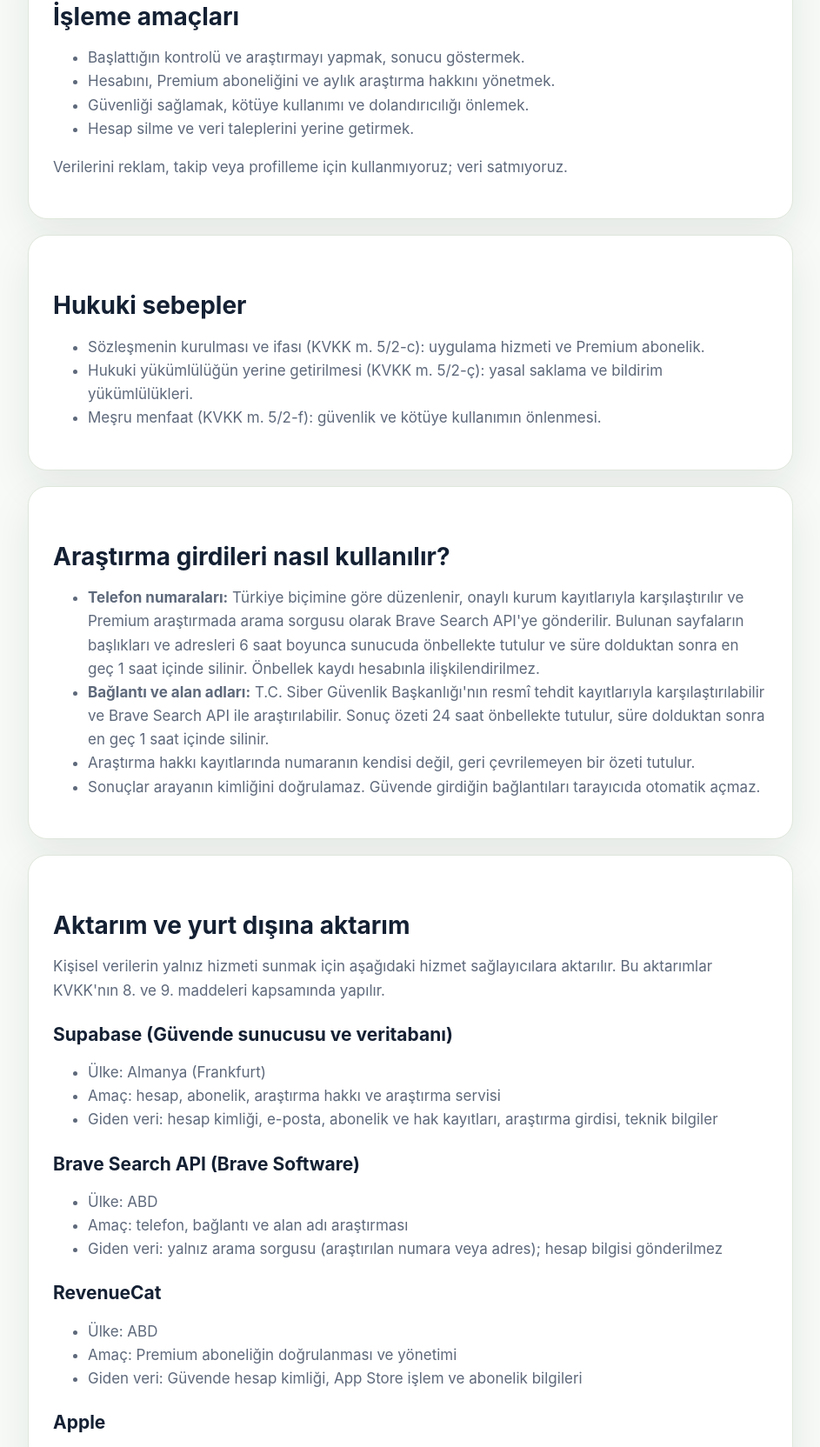
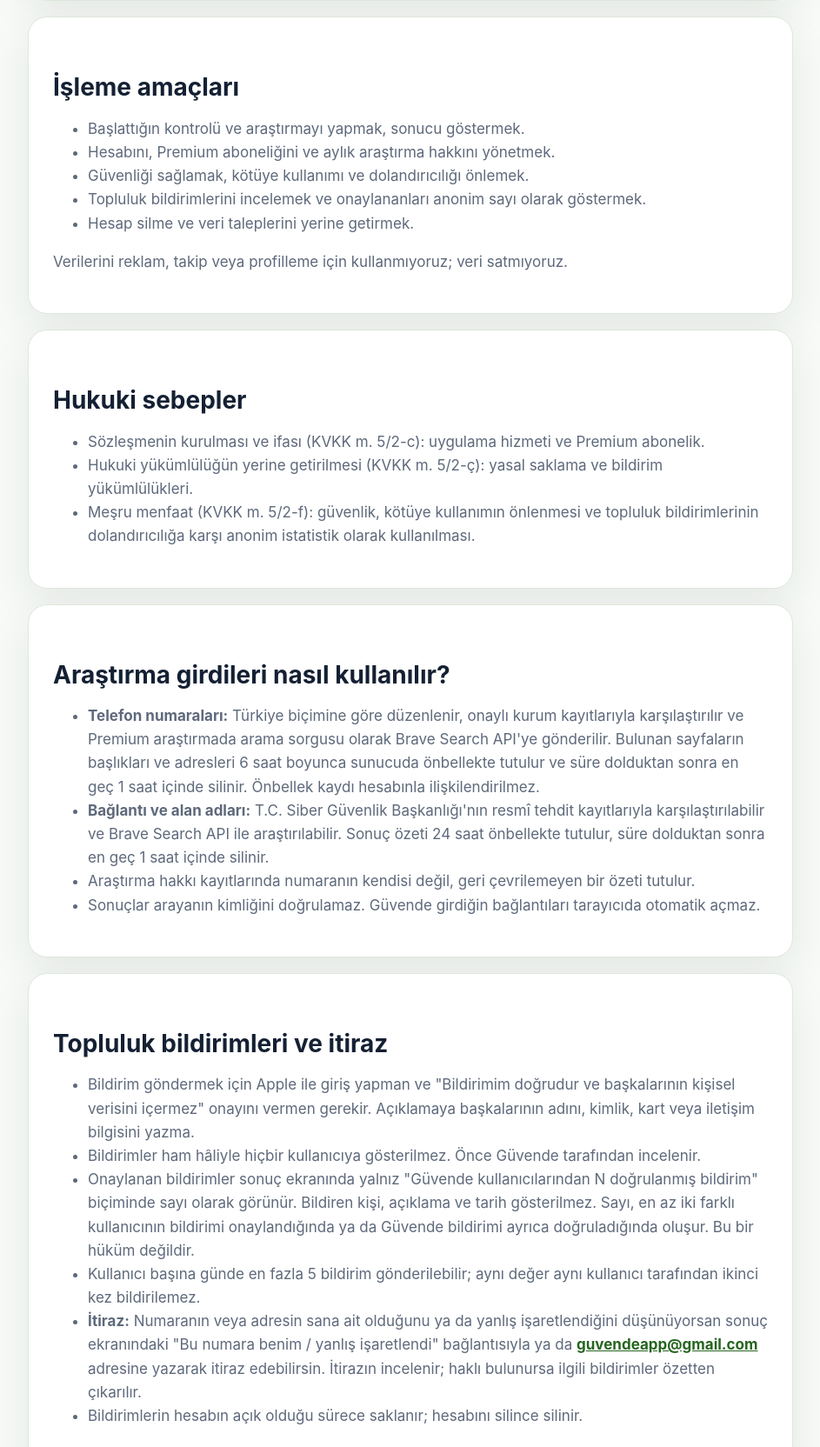
Before and after one commit to Kartall2/guvende-public, a plain HTML site: page privacy/index.html in a window 1280 px wide. Shown: the part 1511-3175 px from the top of the page at 87% size, without its empty margins (168-1111 px from the left). Drawn offline with Linux system fonts and the light colour scheme.

Commit message:
Premium V2 terms 1.0.2; privacy: community reports and appeals
Co-Authored-By: Claude Opus 5.5 <noreply@anthropic.com>

```diff
--- a/privacy/index.html
+++ b/privacy/index.html
@@ -53,6 +53,7 @@
           <li><strong>Abonelik bilgileri:</strong> abonelik ürünü, deneme veya ücretli dönem, bitiş tarihi, App Store işlem bilgileri ve Premium Ek Koşullar'ı kabul ettiğin tarih ile sürüm.</li>
           <li><strong>Kullanım hakkı bilgileri:</strong> aylık limit, kullanılan ve kalan araştırma hakkı.</li>
           <li><strong>Arama geçmişi (araştırma girdileri):</strong> araştırmasını başlattığın telefon numarası, bağlantı veya alan adı. Bunlar sorguladığın numara ve adreslerdir; kendi telefon numaran değildir.</li>
+          <li><strong>Topluluk bildirimleri:</strong> "Bilgi ekle" ile gönderdiğin tür (numara, link, SMS içeriği, IBAN veya e-posta), değer, kategori, en fazla 500 karakterlik açıklama ve olay tarihi. Görsel veya dosya eki alınmaz.</li>
           <li><strong>Teknik bilgiler:</strong> IP adresi ve istek bilgileri gibi altyapı kayıtları.</li>
           <li><strong>Cihazda kalan bilgiler:</strong> maskelenmiş kontrol geçmişi ve tercihler. IBAN, e-posta ve mesaj metinleri cihazında analiz edilir, sunucuya gönderilmez.</li>
         </ul>
@@ -64,6 +65,7 @@
           <li>Başlattığın kontrolü ve araştırmayı yapmak, sonucu göstermek.</li>
           <li>Hesabını, Premium aboneliğini ve aylık araştırma hakkını yönetmek.</li>
           <li>Güvenliği sağlamak, kötüye kullanımı ve dolandırıcılığı önlemek.</li>
+          <li>Topluluk bildirimlerini incelemek ve onaylananları anonim sayı olarak göstermek.</li>
           <li>Hesap silme ve veri taleplerini yerine getirmek.</li>
         </ul>
         <p>Verilerini reklam, takip veya profilleme için kullanmıyoruz; veri satmıyoruz.</p>
@@ -74,7 +76,7 @@
         <ul>
           <li>Sözleşmenin kurulması ve ifası (KVKK m. 5/2-c): uygulama hizmeti ve Premium abonelik.</li>
           <li>Hukuki yükümlülüğün yerine getirilmesi (KVKK m. 5/2-ç): yasal saklama ve bildirim yükümlülükleri.</li>
-          <li>Meşru menfaat (KVKK m. 5/2-f): güvenlik ve kötüye kullanımın önlenmesi.</li>
+          <li>Meşru menfaat (KVKK m. 5/2-f): güvenlik, kötüye kullanımın önlenmesi ve topluluk bildirimlerinin dolandırıcılığa karşı anonim istatistik olarak kullanılması.</li>
         </ul>
       </div>
 
@@ -89,6 +91,18 @@
       </div>
 
       <div class="card">
+        <h2>Topluluk bildirimleri ve itiraz</h2>
+        <ul>
+          <li>Bildirim göndermek için Apple ile giriş yapman ve "Bildirimim doğrudur ve başkalarının kişisel verisini içermez" onayını vermen gerekir. Açıklamaya başkalarının adını, kimlik, kart veya iletişim bilgisini yazma.</li>
+          <li>Bildirimler ham hâliyle hiçbir kullanıcıya gösterilmez. Önce Güvende tarafından incelenir.</li>
+          <li>Onaylanan bildirimler sonuç ekranında yalnız "Güvende kullanıcılarından N doğrulanmış bildirim" biçiminde sayı olarak görünür. Bildiren kişi, açıklama ve tarih gösterilmez. Sayı, en az iki farklı kullanıcının bildirimi onaylandığında ya da Güvende bildirimi ayrıca doğruladığında oluşur. Bu bir hüküm değildir.</li>
+          <li>Kullanıcı başına günde en fazla 5 bildirim gönderilebilir; aynı değer aynı kullanıcı tarafından ikinci kez bildirilemez.</li>
+          <li><strong>İtiraz:</strong> Numaranın veya adresin sana ait olduğunu ya da yanlış işaretlendiğini düşünüyorsan sonuç ekranındaki "Bu numara benim / yanlış işaretlendi" bağlantısıyla ya da <a href="mailto:guvendeapp@gmail.com">guvendeapp@gmail.com</a> adresine yazarak itiraz edebilirsin. İtirazın incelenir; haklı bulunursa ilgili bildirimler özetten çıkarılır.</li>
+          <li>Bildirimlerin hesabın açık olduğu sürece saklanır; hesabını silince silinir.</li>
+        </ul>
+      </div>
+
+      <div class="card">
         <h2>Aktarım ve yurt dışına aktarım</h2>
         <p>
           Kişisel verilerin yalnız hizmeti sunmak için aşağıdaki hizmet
@@ -98,8 +112,8 @@
         <h3>Supabase (Güvende sunucusu ve veritabanı)</h3>
         <ul>
           <li>Ülke: Almanya (Frankfurt)</li>
-          <li>Amaç: hesap, abonelik, araştırma hakkı ve araştırma servisi</li>
-          <li>Giden veri: hesap kimliği, e-posta, abonelik ve hak kayıtları, araştırma girdisi, teknik bilgiler</li>
+          <li>Amaç: hesap, abonelik, araştırma hakkı, araştırma servisi ve topluluk bildirimleri</li>
+          <li>Giden veri: hesap kimliği, e-posta, abonelik ve hak kayıtları, araştırma girdisi, topluluk bildirimleri, teknik bilgiler</li>
         </ul>
         <h3>Brave Search API (Brave Software)</h3>
         <ul>
@@ -147,7 +161,7 @@
           <li>Hesap ve abonelik kayıtları hesabın açık olduğu sürece tutulur.</li>
           <li>Araştırma önbelleği yukarıdaki sürelerde silinir.</li>
           <li>Cihazındaki geçmişi uygulama içinden silebilirsin; uygulamayı kaldırınca cihazdaki veriler de silinir.</li>
-          <li>Hesabını sildiğinde; hesabın, abonelik ve araştırma hakkı kayıtların, Ek Koşullar kabul kaydın ve RevenueCat'teki müşteri kaydın silinir. Abonelik olay defterindeki kayıtlar denetim için seninle bağı kaldırılarak tutulur.</li>
+          <li>Hesabını sildiğinde; hesabın, abonelik ve araştırma hakkı kayıtların, Ek Koşullar kabul kaydın, topluluk bildirimlerin ve RevenueCat'teki müşteri kaydın silinir. Abonelik olay defterindeki kayıtlar denetim için seninle bağı kaldırılarak tutulur.</li>
           <li>Hesap silme App Store aboneliğini iptal etmez. Aktif bir aboneliğin varsa uygulama, silmeden önce aboneliği App Store'dan iptal etmen için uyarır.</li>
         </ul>
       </div>
```
Also changed, not shown: premium-v2/index.html (+3 -7 lines).
